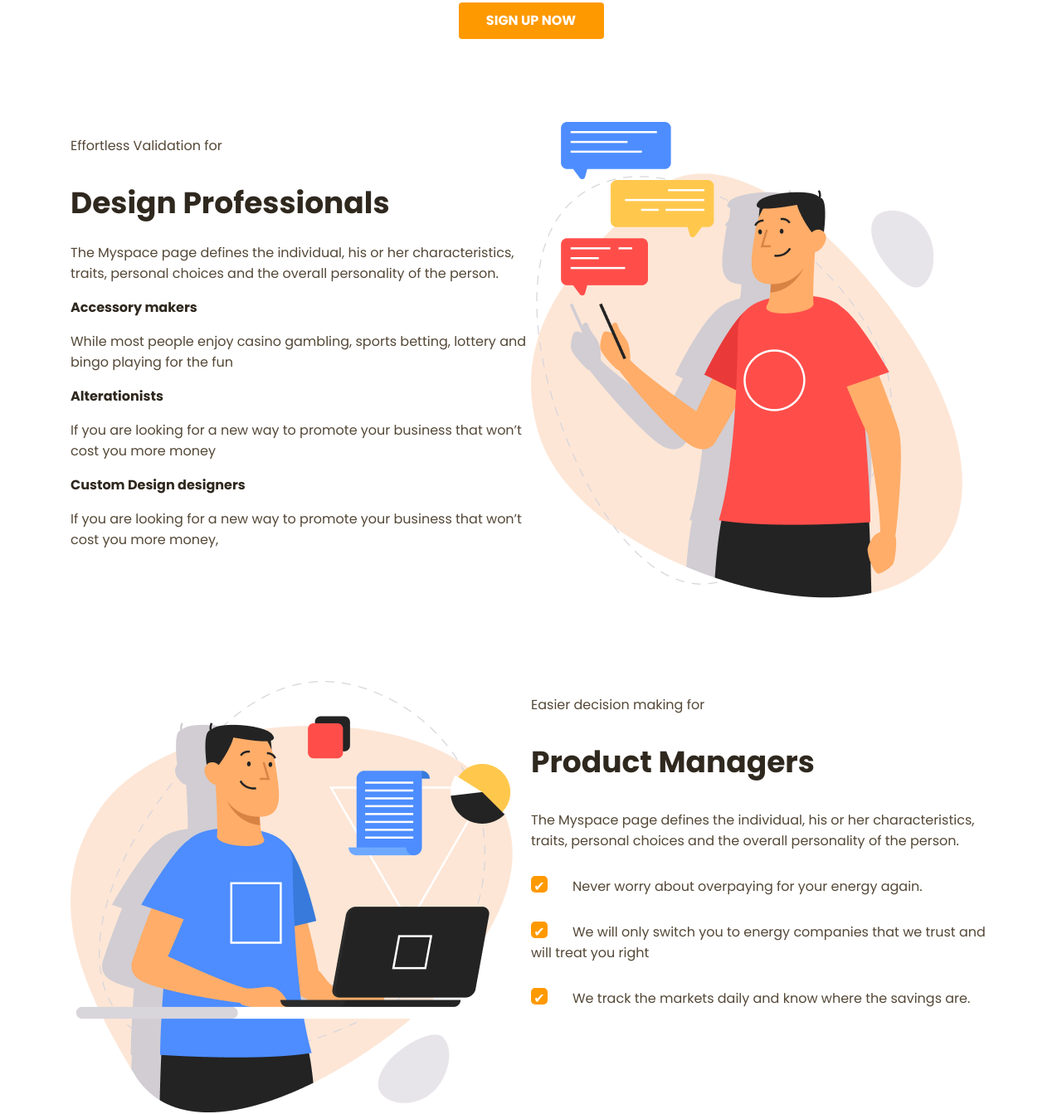
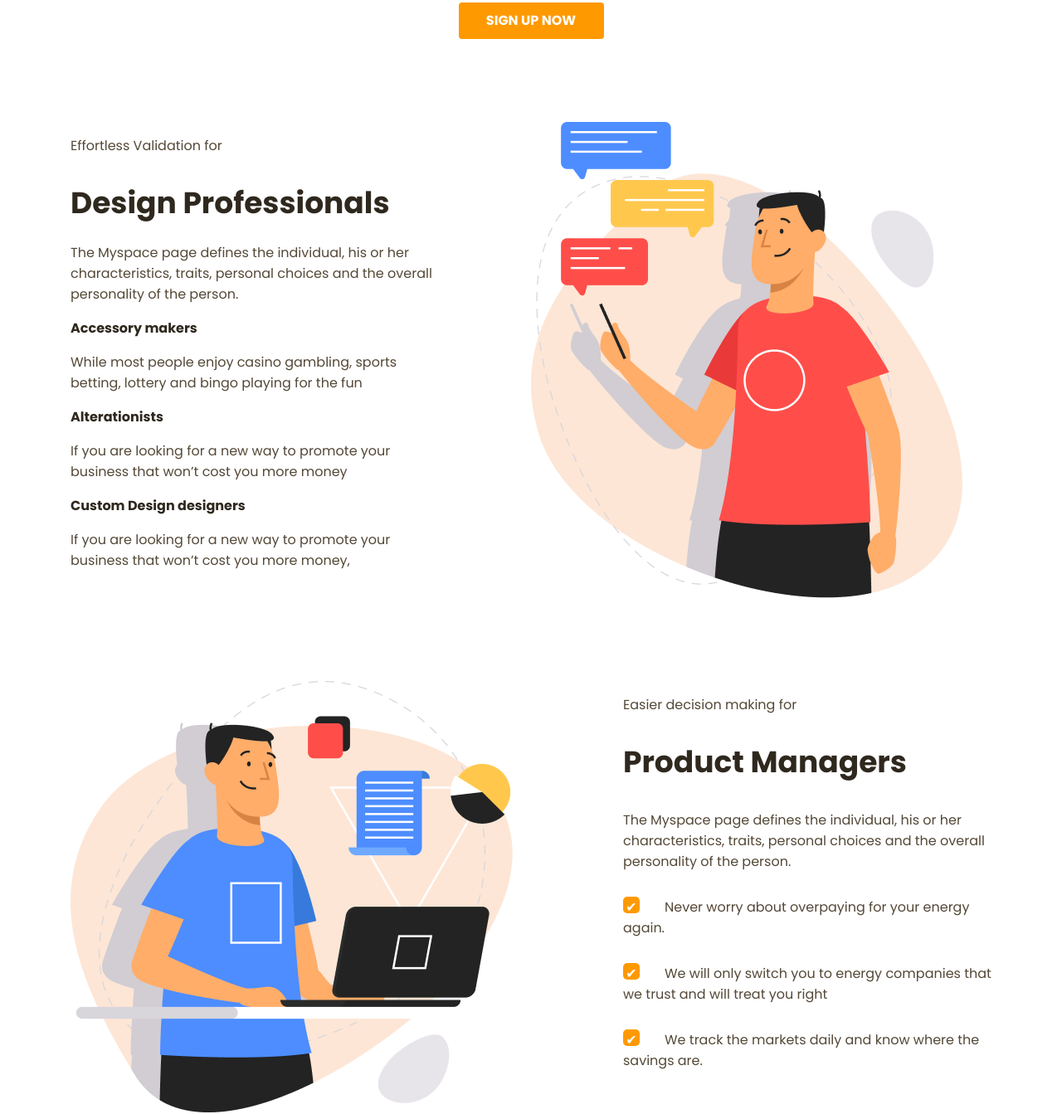
Before and after one commit to lizayehudkina/course_fe, a plain HTML site: page 9-hw/index.html in a window 1280 px wide. Shown: the part 888-2231 px from the top of the page at 83% size. Drawn offline with Linux system fonts and the light colour scheme.

Commit message:
change widths

```diff
--- a/9-hw/index.html
+++ b/9-hw/index.html
@@ -96,7 +96,7 @@
 
     <section class="designer-section">
         <div class="container">
-            <div class="designer-column">
+            <div class="designer-column designer-column-left">
                 <div class="text-holder-designer-sect">
                     <p>Effortless Validation for</p>
                 </div>
@@ -136,7 +136,7 @@
             <div class="prod-man-column">
                 <img src="img/img 4th section.png" alt="image description" width="535">
             </div>
-            <div class="prod-man-column">
+            <div class="prod-man-column prod-man-column-right">
                 <div class="prod-man-text-item">
                     <p>Easier decision making for</p>
                 </div>
@@ -156,7 +156,7 @@
 
     <section class="marketers-section">
         <div class="container">
-            <div class="marketers-column">
+            <div class="marketers-column marketers-column-left">
                 <div class="text-holder-marketers-sect">
                     <p>Optimisation for</p>
                 </div>
--- a/9-hw/main.css
+++ b/9-hw/main.css
@@ -246,6 +246,11 @@ h1 {
     padding-bottom: 100px;
 }
 
+.designer-column-left {
+    width: 40%;
+    margin-right: 10%;
+}
+
 .text-holder-designer-sect {
     font-family: 'Poppins';
     font-style: normal;
@@ -283,6 +288,11 @@ h1 {
     width: 50%;
     float: left;
     padding-bottom: 100px;
+}
+
+.prod-man-column-right {
+    width: 40%;
+    margin-left: 10%;
 }
 
 .prod-man-text-item {
@@ -350,6 +360,11 @@ h1 {
     width: 50%;
     float: left;
     padding-bottom: 100px;
+}
+
+.marketers-column-left {
+    width: 40%;
+    margin-right: 10%;
 }
 
 .text-holder-marketers-sect {
```
